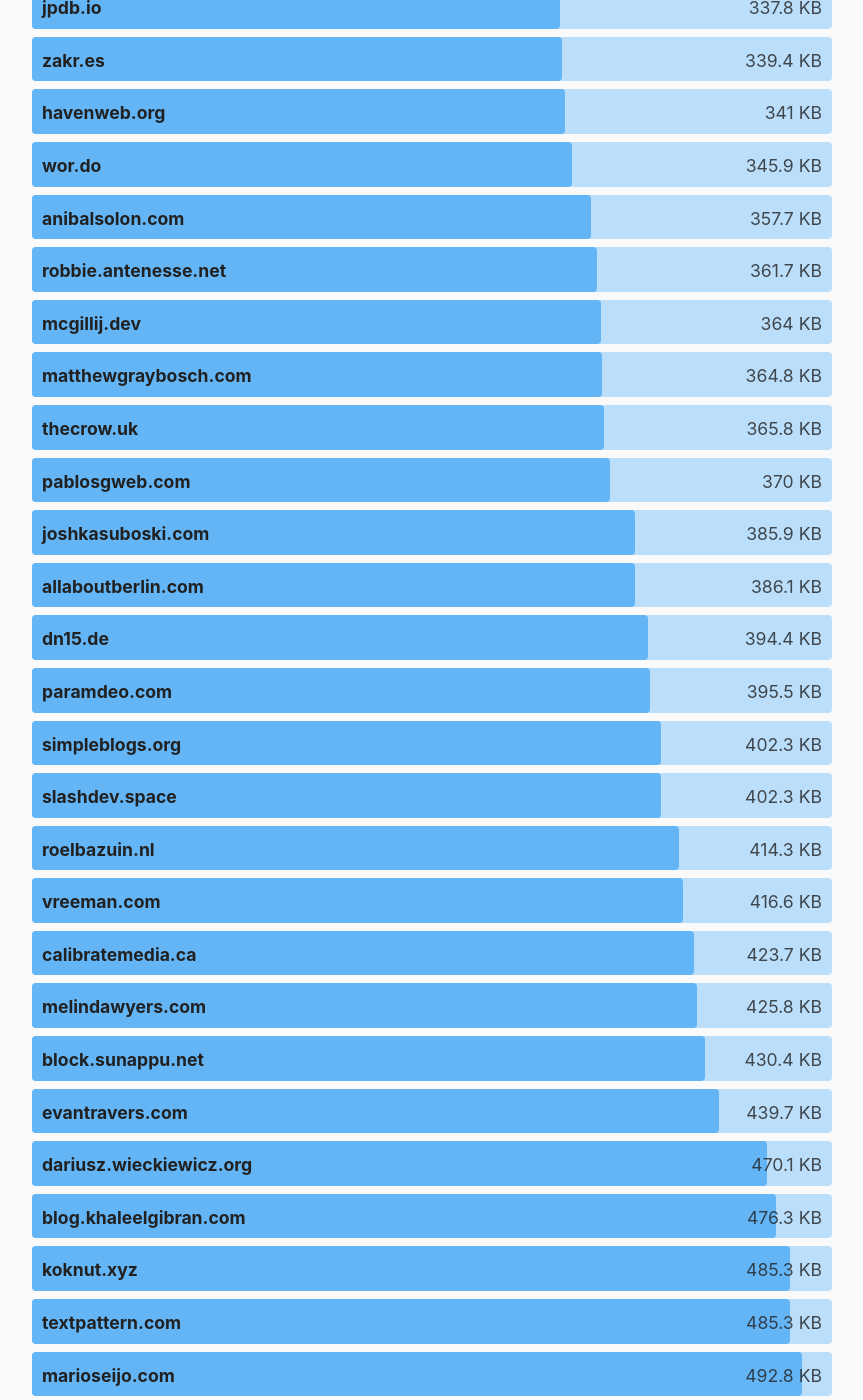
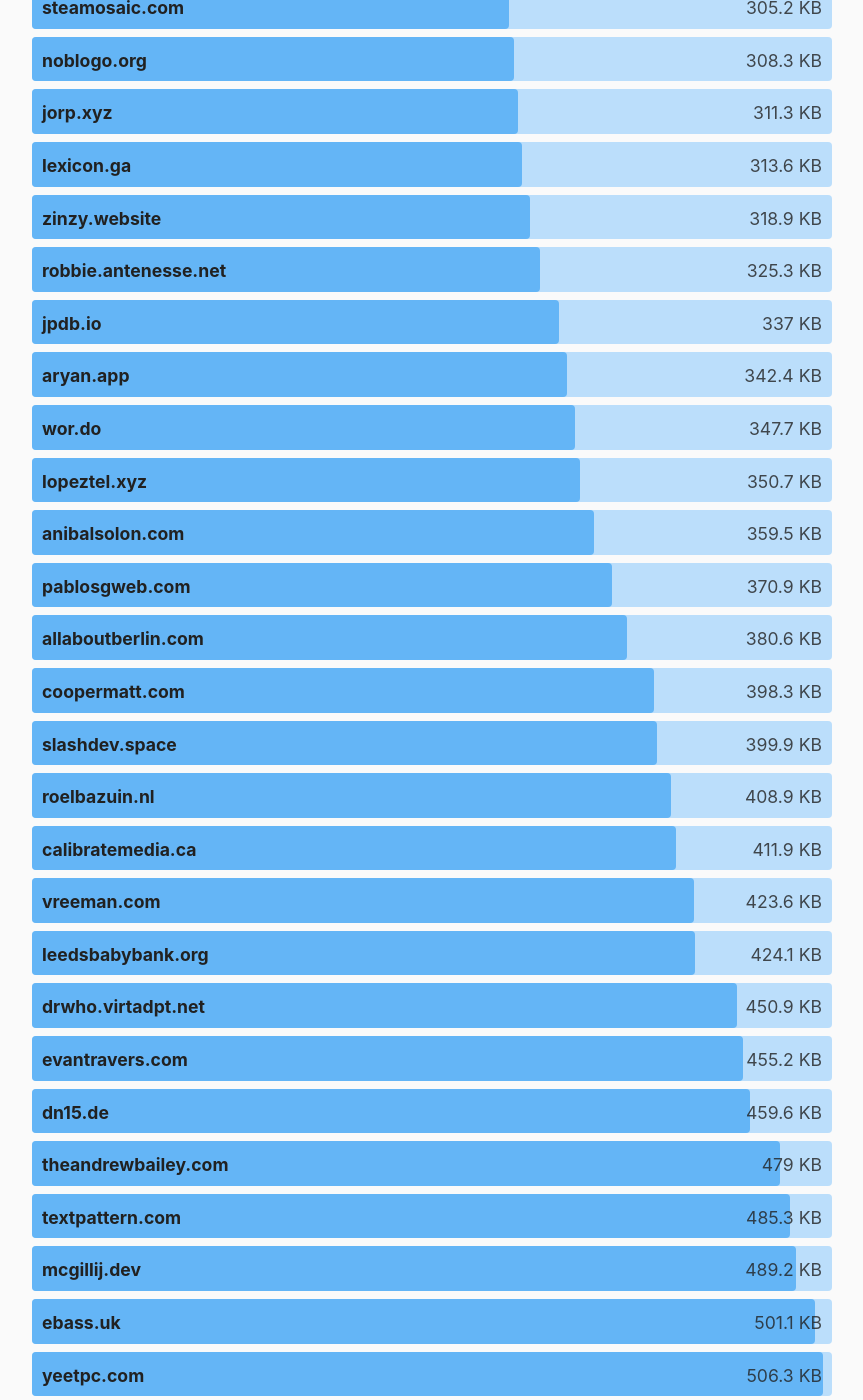
Before and after one commit to kevquirk/512kb.club, a Jekyll site: the page built from index.md, in a window 1280 px wide and 1400 px high, scrolled down 14303 px. Shown: the whole window, without its empty margins (208-1071 px from the left). Built offline with Jekyll 4.4.1, drawn with Linux system fonts in a browser that asks for light colours; some of the changed text lies outside the part shown.

Commit message:
Recheck sizes of all blue team sites (#375)
* Recheck sizes of all blue team

* Remove sites over 512kb

* Remove sites over 512kb

* Move sites less then 100KB from blue to green team

* Move sites less then 250KB from blue to orange team

* Remove sourcerer.ca due to GTmetrix SSL Error

* Reorder blue team

```diff
--- a/_data/blue-team.yml
+++ b/_data/blue-team.yml
@@ -1,264 +1,190 @@
 - domain: appbeat.io
   url: https://appbeat.io
-  size: 251.3
-  last_checked:
+  size: 253.7
+  last_checked: 2021-05-17
 
-- domain: aryan.app
-  url: https://aryan.app
-  size: 253.5
-  last_checked:
+- domain: dariusz.wieckiewicz.org
+  url: https://dariusz.wieckiewicz.org
+  size: 257.5
+  last_checked: 2021-05-17
+
+- domain: paramdeo.com
+  url: https://paramdeo.com
+  size: 257.7
+  last_checked: 2021-05-17
+
+- domain: qunitjs.com
+  url: https://qunitjs.com
+  size: 259.1
+  last_checked: 2021-05-17
 
 - domain: nymbus.xyz
   url: https://nymbus.xyz
-  size: 262.6
-  last_checked:
+  size: 262.4
+  last_checked: 2021-05-17
+
+- domain: playerone.kevincox.ca
+  url: https://playerone.kevincox.ca
+  size: 272.3
+  last_checked: 2021-05-17
+
+- domain: simpleblogs.org
+  url: https://simpleblogs.org
+  size: 283.6
+  last_checked: 2021-05-17
+
+- domain: justalecu.ro
+  url: https://justalecu.ro/
+  size: 284.2
+  last_checked: 2021-05-17
+
+- domain: xanny.family
+  url: https://xanny.family/
+  size: 289.8
+  last_checked: 2021-05-17
 
 - domain: wolfgang.lol
   url: https://wolfgang.lol
-  size: 274.1
-  last_checked:
+  size: 293.8
+  last_checked: 2021-05-17
 
-- domain: qunitjs.com
-  url: https://qunitjs.com
-  size: 275
-  last_checked:
-
-- domain: justalecu.ro
-  url: https://justalecu.ro/
-  size: 284.5
-  last_checked:
-
-- domain: xanny.family
-  url: https://xanny.family/
-  size: 288.9
-  last_checked:
-
-- domain: leedsbabybank.org
-  url: https://leedsbabybank.org
-  size: 289.1
-  last_checked:
-
-- domain: playerone.kevincox.ca
-  url: https://playerone.kevincox.ca
-  size: 292.6
-  last_checked:
-
-- domain: sourcerer.ca
-  url: https://www.sourcerer.ca
-  size: 297.2
-  last_checked:
-
-- domain: nixnet.services
-  url: https://nixnet.services
-  size: 304.3
-  last_checked:
+- domain: havenweb.org
+  url: https://havenweb.org
+  size: 304.1
+  last_checked: 2021-05-17
 
 - domain: steamosaic.com
   url: https://steamosaic.com
-  size: 304.6
-  last_checked:
+  size: 305.2
+  last_checked: 2021-05-17
 
 - domain: noblogo.org
   url: https://noblogo.org
-  size: 307.2
-  last_checked:
+  size: 308.3
+  last_checked: 2021-05-17
 
 - domain: jorp.xyz
   url: https://jorp.xyz
-  size: 311.5
-  last_checked:
+  size: 311.3
+  last_checked: 2021-05-17
 
 - domain: lexicon.ga
   url: https://lexicon.ga
-  size: 314.1
-  last_checked:
+  size: 313.6
+  last_checked: 2021-05-17
 
 - domain: zinzy.website
   url: https://zinzy.website
   size: 318.9
   last_checked: 2021-05-17
 
-- domain: dusansimic.me
-  url: https://dusansimic.me
-  size: 320.5
-  last_checked:
+- domain: robbie.antenesse.net
+  url: https://robbie.antenesse.net
+  size: 325.3
+  last_checked: 2021-05-17
 
-- domain: sebastian.graphics
-  url: https://sebastian.graphics
-  size: 322.2
-  last_checked:
+- domain: jpdb.io
+  url: https://jpdb.io
+  size: 337
+  last_checked: 2021-05-17
+
+
+- domain: aryan.app
+  url: https://aryan.app
+  size: 342.4
+  last_checked: 2021-05-17
+
+- domain: wor.do
+  url: https://wor.do
+  size: 347.7
+  last_checked: 2021-05-17
+
+- domain: lopeztel.xyz
+  url: https://lopeztel.xyz
+  size: 350.7
+  last_checked: 2021-05-17
+
+- domain: anibalsolon.com
+  url: https://anibalsolon.com
+  size: 359.5
+  last_checked: 2021-05-17
+
+- domain: pablosgweb.com
+  url: https://pablosgweb.com
+  size: 370.9
+  last_checked: 2021-05-17
+
+- domain: allaboutberlin.com
+  url: https://allaboutberlin.com
+  size: 380.6
+  last_checked: 2021-05-17
+
+- domain: coopermatt.com
+  url: https://coopermatt.com
+  size: 398.3
+  last_checked: 2021-05-17
+
+- domain: slashdev.space
+  url: https://slashdev.space
+  size: 399.9
+  last_checked: 2021-05-17
+
+- domain: roelbazuin.nl
+  url: https://roelbazuin.nl
+  size: 408.9
+  last_checked: 2021-05-17
+
+- domain: calibratemedia.ca
+  url: https://calibratemedia.ca
+  size: 411.9
+  last_checked: 2021-05-17
+
+- domain: vreeman.com
+  url: https://vreeman.com
+  size: 423.6
+  last_checked: 2021-05-17
+
+- domain: leedsbabybank.org
+  url: https://leedsbabybank.org
+  size: 424.1
+  last_checked: 2021-05-17
+
+- domain: drwho.virtadpt.net
+  url: https://drwho.virtadpt.net
+  size: 450.9
+  last_checked: 2021-05-17
+
+- domain: evantravers.com
+  url: http://evantravers.com
+  size: 455.2
+  last_checked: 2021-05-17
+
+- domain: dn15.de
+  url: https://dn15.de/
+  size: 459.6
+  last_checked: 2021-05-17
 
 - domain: theandrewbailey.com
   url: https://theandrewbailey.com/
-  size: 334.1
-  last_checked:
-
-- domain: jpdb.io
-  url: https://jpdb.io
-  size: 337.8
-  last_checked:
-
-- domain: zakr.es
-  url: https://zakr.es
-  size: 339.4
-  last_checked:
-
-- domain: havenweb.org
-  url: https://havenweb.org
-  size: 341
-  last_checked:
-
-- domain: wor.do
-  url: https://wor.do
-  size: 345.9
-  last_checked:
-
-- domain: anibalsolon.com
-  url: https://anibalsolon.com
-  size: 357.7
-  last_checked:
-
-- domain: robbie.antenesse.net
-  url: https://robbie.antenesse.net
-  size: 361.7
-  last_checked:
-
-- domain: mcgillij.dev
-  url: https://mcgillij.dev
-  size: 364
-  last_checked:
-
-- domain: matthewgraybosch.com
-  url: https://www.matthewgraybosch.com/
-  size: 364.8
-  last_checked:
-
-- domain: thecrow.uk
-  url: https://thecrow.uk/
-  size: 365.8
-  last_checked:
-
-- domain: pablosgweb.com
-  url: https://pablosgweb.com
-  size: 370
-  last_checked:
-
-- domain: joshkasuboski.com
-  url: https://joshkasuboski.com
-  size: 385.9
-  last_checked:
-
-- domain: allaboutberlin.com
-  url: https://allaboutberlin.com
-  size: 386.1
-  last_checked:
-
-- domain: dn15.de
-  url: https://dn15.de/
-  size: 394.4
-  last_checked:
-
-- domain: paramdeo.com
-  url: https://paramdeo.com
-  size: 395.5
-  last_checked:
-
-- domain: simpleblogs.org
-  url: https://simpleblogs.org
-  size: 402.3
-  last_checked:
-
-- domain: slashdev.space
-  url: https://slashdev.space
-  size: 402.3
-  last_checked:
-
-- domain: roelbazuin.nl
-  url: https://roelbazuin.nl
-  size: 414.3
-  last_checked:
-
-- domain: vreeman.com
-  url: https://vreeman.com
-  size: 416.6
-  last_checked:
-
-- domain: calibratemedia.ca
-  url: https://calibratemedia.ca
-  size: 423.7
-  last_checked:
-
-- domain: melindawyers.com
-  url: https://melindawyers.com
-  size: 425.8
-  last_checked:
-
-- domain: block.sunappu.net
-  url: https://block.sunappu.net
-  size: 430.4
-  last_checked:
-
-- domain: evantravers.com
-  url: http://evantravers.com
-  size: 439.7
-  last_checked:
-
-- domain: dariusz.wieckiewicz.org
-  url: https://dariusz.wieckiewicz.org
-  size: 470.1
-  last_checked:
-
-- domain: blog.khaleelgibran.com
-  url: https://blog.khaleelgibran.com/
-  size: 476.3
-  last_checked:
-
-- domain: koknut.xyz
-  url: https://koknut.xyz
-  size: 485.3
-  last_checked:
+  size: 479
+  last_checked: 2021-05-17
 
 - domain: textpattern.com
   url: https://textpattern.com
   size: 485.3
-  last_checked:
+  last_checked: 2021-05-17
 
-- domain: marioseijo.com
-  url: https://marioseijo.com
-  size: 492.8
-  last_checked:
-
-- domain: emadmasroor.github.io
-  url: https://emadmasroor.github.io
-  size: 497.4
-  last_checked:
+- domain: mcgillij.dev
+  url: https://mcgillij.dev
+  size: 489.2
+  last_checked: 2021-05-17
 
 - domain: ebass.uk
   url: https://ebass.uk
-  size: 501
-  last_checked:
-
-- domain: coopermatt.com
-  url: https://coopermatt.com
-  size: 503.5
-  last_checked:
-
-- domain: drwho.virtadpt.net
-  url: https://drwho.virtadpt.net
-  size: 505
-  last_checked:
+  size: 501.1
+  last_checked: 2021-05-17
 
 - domain: yeetpc.com
   url: https://www.yeetpc.com
-  size: 505.2
-  last_checked:
-
-- domain: lopeztel.xyz
-  url: https://lopeztel.xyz
-  size: 506.8
-  last_checked:
-
-- domain: scott.mortimer.name
-  url: https://scott.mortimer.name
-  size: 509.4
-  last_checked:
+  size: 506.3
+  last_checked: 2021-05-17
--- a/_data/orange-team.yml
+++ b/_data/orange-team.yml
@@ -104,6 +104,11 @@
   size: 162.2
   last_checked:
 
+- domain: joshkasuboski.com
+  url: https://joshkasuboski.com
+  size: 163.5
+  last_checked: 2021-05-17
+
 - domain: davidrutland.com
   url: https://davidrutland.com
   size: 164
@@ -133,6 +138,11 @@
   url: https://codetheweb.blog
   size: 174.7
   last_checked:
+
+- domain: nixnet.services
+  url: https://nixnet.services
+  size: 176.5
+  last_checked: 2021-05-17
 
 - domain: allien.work
   url: https://allien.work
@@ -173,6 +183,11 @@
   url: https://stefdawson.com
   size: 190
   last_checked:
+
+- domain: block.sunappu.net
+  url: https://block.sunappu.net
+  size: 193
+  last_checked: 2021-05-17
 
 - domain: klokmork.com
   url: https://klokmork.com
@@ -229,6 +244,11 @@
   size: 216.1
   last_checked:
 
+- domain: blog.khaleelgibran.com
+  url: https://blog.khaleelgibran.com/
+  size: 216.9
+  last_checked: 2021-05-17
+
 - domain: editions-du-26-octobre.com
   url: https://editions-du-26-octobre.com
   size: 218.4
@@ -244,10 +264,20 @@
   size: 221
   last_checked:
 
+- domain: dusansimic.me
+  url: https://dusansimic.me
+  size: 226.4
+  last_checked: 2021-05-17
+
 - domain: gud.one
   url: https://gud.one
   size: 225.2
   last_checked:
+
+- domain: zakr.es
+  url: https://zakr.es
+  size: 225.6
+  last_checked: 2021-05-17
 
 - domain: tek256.com
   url: https://tek256.com
```
Also changed, not shown: _data/green-team.yml (+10 -0 lines).
